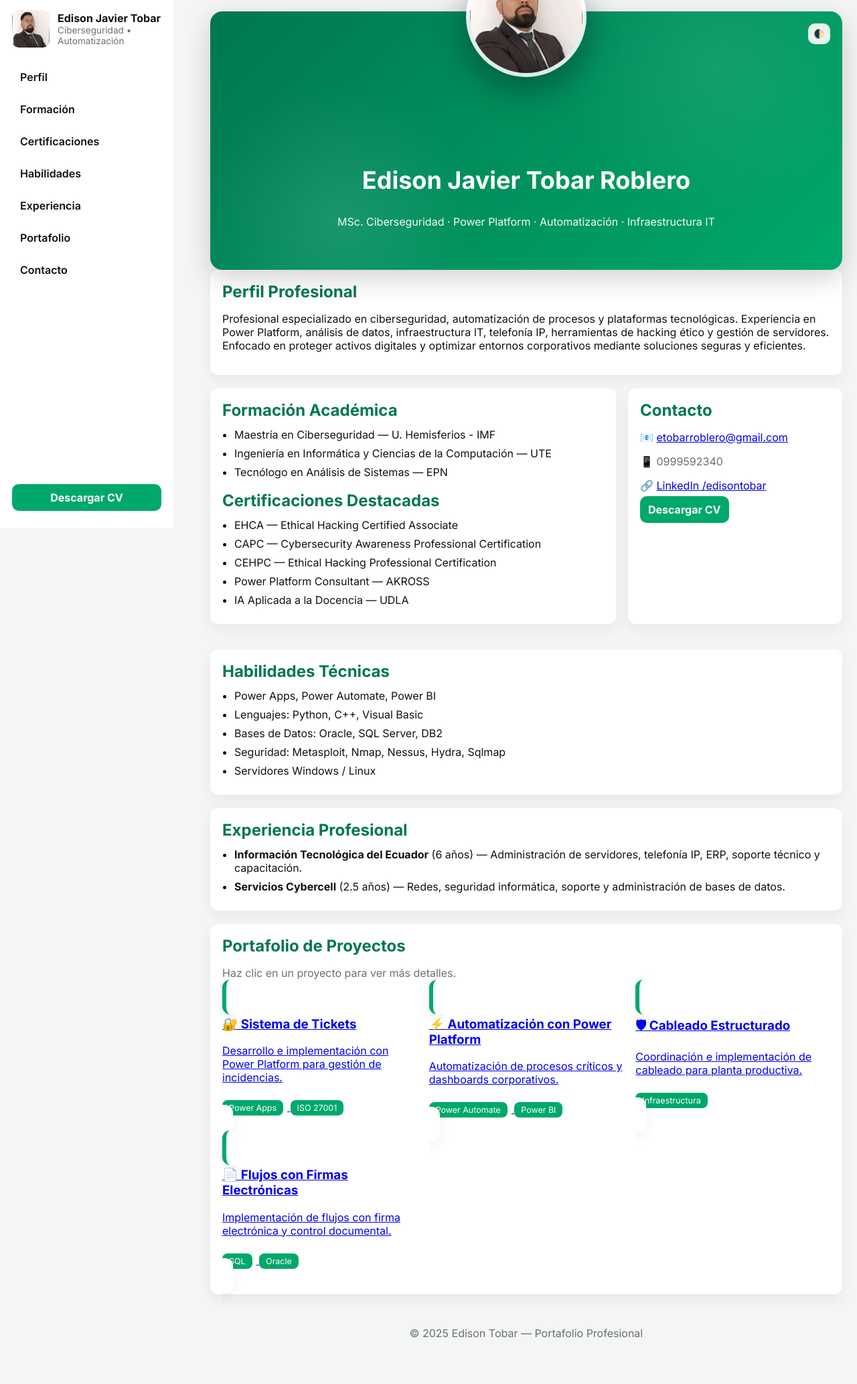
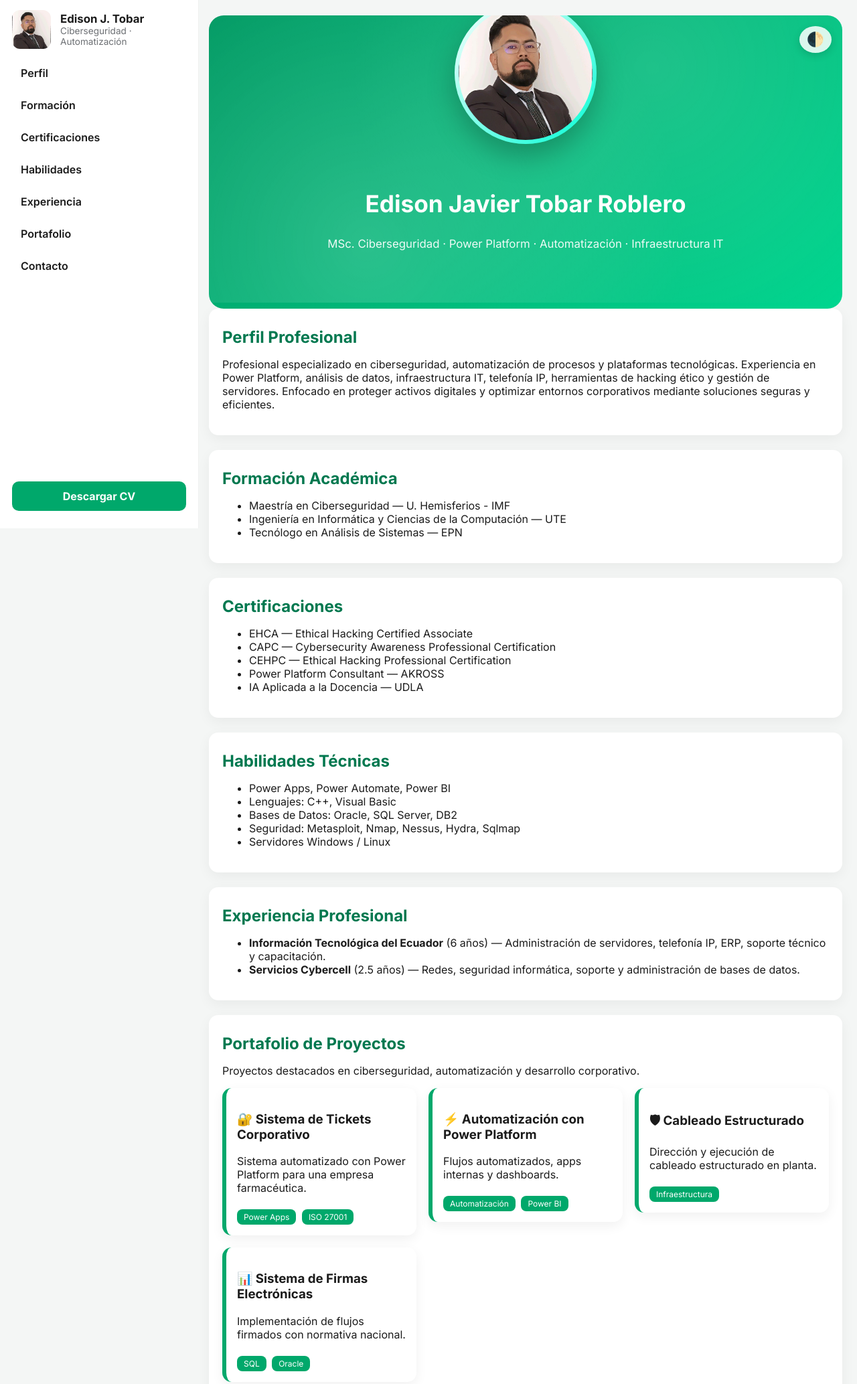
Before and after one commit to edison-tobar/edisontobar.github.io, a plain HTML site: page index.html in a window 1280 px wide. Shown: the part 11-2078 px from the top of the page at 67% size. Drawn offline with Linux system fonts and the light colour scheme.

Commit message:
Add files via upload

```diff
--- a/index.html
+++ b/index.html
@@ -1,207 +1,283 @@
 <!DOCTYPE html>
 <html lang="es">
 <head>
-<meta charset="utf-8" />
-<meta name="viewport" content="width=device-width,initial-scale=1" />
+<meta charset="utf-8">
+<meta name="viewport" content="width=device-width, initial-scale=1">
+
 <title>Edison Tobar — Portafolio Profesional</title>
 
 <link href="https://fonts.googleapis.com/css2?family=Inter:wght@300;400;600;700&display=swap" rel="stylesheet">
 
 <style>
-  /* ---------- VARIABLES ---------- */
+/* ==========================================================
+   VARIABLES GLOBALES
+========================================================== */
 :root{
   --verde: #00a86b;
   --verde-oscuro: #00784f;
-    --bg-light: #f4f6f5;
-    --card-light: #ffffff;
-    --text-light: #111;
-    --muted-light: #6c6f73;
-
-    --bg-dark: #0f1112;
-    --card-dark: #141517;
-    --text-dark: #eef1f2;
-    --muted-dark: #9aa0a3;
-
-    --sidebar-w: 260px;
-    --radius: 12px;
+  --bg: #f4f6f5;
+  --card: #ffffff;
+  --text: #1b1b1b;
+  --muted: #6c6f73;
+  --sidebar-width: 260px;
+  --radius: 14px;
 }
 
-  /* base (uses light by default, body.dark toggles dark) */
-  *{box-sizing:border-box}
-  html,body{height:100%}
+/* Modo oscuro */
+body.dark{
+  --bg:#0e1011;
+  --card:#161718;
+  --text:#eef1f2;
+  --muted:#9ca0a3;
+}
+
 body{
   margin:0;
-    font-family:Inter,system-ui,-apple-system,"Segoe UI",Roboto,"Helvetica Neue",Arial;
-    background:var(--bg-light);
-    color:var(--text-light);
-    -webkit-font-smoothing:antialiased;
-    -moz-osx-font-smoothing:grayscale;
-    transition:background .28s,color .28s;
+  background:var(--bg);
+  font-family:"Inter",sans-serif;
+  color:var(--text);
+  transition:background .25s,color .25s;
 }
-  body.dark{
-    background:var(--bg-dark);
-    color:var(--text-dark);
+a{text-decoration:none;color:inherit;}
+img{display:block;max-width:100%;}
+
+/* ==========================================================
+   SIDEBAR DESKTOP
+========================================================== */
+.sidebar{
+  position:fixed;
+  top:0; left:0; bottom:0;
+  width:var(--sidebar-width);
+  padding:26px 18px;
+  background:var(--card);
+  border-right:1px solid rgba(0,0,0,0.06);
+  z-index:999;
+  display:flex;
+  flex-direction:column;
 }
 
-  /* compute card/background colors */
-  .card, .sidebar, .topnav, .p-card { background: var(--card-light); }
-  body.dark .card, body.dark .sidebar, body.dark .topnav, body.dark .p-card { background: var(--card-dark); }
-  .muted{ color:var(--muted-light) }
-  body.dark .muted{ color:var(--muted-dark) }
+.brand{
+  display:flex;
+  gap:14px;
+  align-items:center;
+}
+.brand img{
+  width:58px; height:58px;
+  border-radius:12px;
+  object-fit:cover;
+}
+.brand .name{font-weight:700;font-size:1.05rem;}
+.brand .role{font-size:.85rem;color:var(--muted);}
 
-  /* ---------- LAYOUT ---------- */
-  .sidebar{
-    position:fixed; left:0; top:0; bottom:0;
-    width:var(--sidebar-w);
-    padding:26px 18px;
-    display:flex; flex-direction:column; gap:14px;
-    border-right:1px solid rgba(0,0,0,0.06);
-    z-index:1100;
+.side-nav{
+  display:flex;
+  flex-direction:column;
+  margin-top:16px;
+  gap:8px;
 }
-  .brand{ display:flex; gap:12px; align-items:center; text-decoration:none; color:inherit}
-  .brand img{ width:56px; height:56px; border-radius:10px; object-fit:cover }
-  .brand .name{ font-weight:700 }
-  .brand .role{ font-size:0.85rem; color:var(--muted-light) }
-  body.dark .brand .role{ color:var(--muted-dark) }
+.side-nav a{
+  padding:10px 13px;
+  border-radius:10px;
+  font-weight:600;
+}
+.side-nav a:hover{
+  background:rgba(0,168,107,0.14);
+  color:var(--verde-oscuro);
+}
 
-  nav.side-nav{ margin-top:10px; display:flex; flex-direction:column; gap:8px }
-  nav.side-nav a{ padding:10px 12px; border-radius:10px; color:inherit; font-weight:600; text-decoration:none }
-  nav.side-nav a:hover{ background:rgba(0,168,107,0.08); color:var(--verde-oscuro) }
+.cv-btn{
+  margin-top:auto;
+  background:var(--verde);
+  color:white;
+  padding:12px;
+  border-radius:10px;
+  font-weight:700;
+  text-align:center;
+}
 
-  .cv-btn{ margin-top:auto; background:var(--verde); color:white; padding:10px 12px; border-radius:10px; text-align:center; font-weight:700; text-decoration:none }
+/* ==========================================================
+   NAV SUPERIOR MÓVIL
+========================================================== */
+.topnav{
+  display:none;
+}
 
-  /* topnav mobile */
-  .topnav{ display:none }
-  @media(max-width:800px){
-    .sidebar{ display:none }
+@media(max-width:760px){
+  .sidebar{display:none;}
   .topnav{
-      display:flex; position:fixed; top:0; left:0; right:0; height:58px;
-      align-items:center; gap:12px; padding:0 14px; z-index:1099; border-bottom:1px solid rgba(0,0,0,0.06);
+    display:flex;
+    position:fixed;
+    top:0; left:0; right:0;
+    height:58px;
+    align-items:center;
+    justify-content:space-between;
+    padding:0 16px;
+    background:var(--card);
+    box-shadow:0 4px 16px rgba(0,0,0,.08);
+    z-index:998;
   }
 }
 
-  main.content{
-    margin-left: calc(var(--sidebar-w) + 32px);
-    padding:28px 22px 80px;
+/* ==========================================================
+   CONTENIDO GENERAL
+========================================================== */
+.content{
+  margin-left:calc(var(--sidebar-width) + 30px);
+  padding:34px 22px 120px;
 }
-  @media(max-width:1000px){
-    main.content{ margin-left: 90px }
-  }
-  @media(max-width:800px){
-    main.content{ margin-left: 0; padding-top:84px }
+@media(max-width:760px){
+  .content{margin-left:0;padding-top:80px;}
 }
 
-  /* ---------- HERO PREMIUM (FIXED) ---------- */
+.card{
+  background:var(--card);
+  padding:20px;
+  border-radius:var(--radius);
+  margin-bottom:22px;
+  box-shadow:0 6px 20px rgba(0,0,0,0.05);
+}
+
+h2{margin:8px 0 12px;color:var(--verde-oscuro);}
+
+/* ==========================================================
+   HERO PREMIUM
+========================================================== */
 .hero{
   position:relative;
-    border-radius:18px;
-    padding:120px 26px 46px;
+  border-radius:22px;
+  padding:120px 20px 70px;
+  text-align:center;
   color:white;
-    overflow: visible; /* IMPORTANT: allow photo overflow */
-    background: linear-gradient(135deg, var(--verde-oscuro), var(--verde));
-    box-shadow: 0 12px 40px rgba(0,0,0,0.18);
+  background:linear-gradient(135deg,#009a63,#00d68f);
+  overflow:hidden;
 }
 
-  /* decorative floating background */
+/* Fondo animado */
 .hero::before{
   content:"";
-    position:absolute; inset:0; z-index:0;
+  position:absolute;
+  inset:0;
   background:
-      radial-gradient(circle at 20% 80%, rgba(255,255,255,0.10), transparent 25%),
-      radial-gradient(circle at 80% 20%, rgba(255,255,255,0.08), transparent 28%);
-    pointer-events:none;
+    radial-gradient(circle at 25% 80%,rgba(255,255,255,.3),transparent 60%),
+    radial-gradient(circle at 70% 20%,rgba(255,255,255,.22),transparent 60%);
+  animation:heroFloat 12s infinite alternate ease-in-out;
+  opacity:.55;
+}
+@keyframes heroFloat{
+  from{transform:translateY(0);}
+  to{transform:translateY(-26px);}
 }
 
-  /* photo wrapper (keeps image safe and centered) */
-  .hero .photo-wrap{
+/* Foto flotante */
+.photo-wrapper{
   position:absolute;
+  top: -20px !important;   /* Antes: -70px → Ajustado para que se vea completo */
   left:50%;
   transform:translateX(-50%);
-    top: -82px;             /* tuned to avoid cut */
-    width: 180px;
-    height: 180px;
+  width:200px; height:200px;
   padding:6px;
+  background:linear-gradient(135deg,#ffffff,#00ffd5);
   border-radius:50%;
-    background: linear-gradient(180deg, rgba(255,255,255,0.95), rgba(255,255,255,0.85));
-    box-shadow: 0 20px 50px rgba(2,6,23,0.35);
-    z-index:12;
-    display:flex;
-    align-items:center;
-    justify-content:center;
+  box-shadow:0 18px 40px rgba(0,0,0,.25);
+  z-index:10;
+}
+.photo{
+  width:100%; height:100%;
+  border-radius:50%;
+  object-fit:cover;
 }
 
-  .hero .photo-wrap img{
-    width:100%;
-    height:100%;
-    object-fit:cover;       /* use cover for professional crop but object-position center */
-    object-position:center;
-    border-radius:50%;
-    display:block;
+/* Textos */
+.hero-title{
+  margin-top:140px;
+  font-size:2.2rem;
+  font-weight:800;
+}
+.hero-sub{
+  font-size:1.05rem;
+  opacity:.92;
 }
 
-  .hero h1{ margin-top: 110px; text-align:center; font-size:2.25rem; z-index:10; position:relative }
-  .hero p{ text-align:center; margin-top:10px; opacity:0.95; z-index:10; position:relative }
-
-  @media(max-width:900px){
-    .hero{ padding-top:100px }
-    .hero .photo-wrap{ width:150px; height:150px; top:-70px }
-    .hero h1{ margin-top:90px; font-size:1.6rem }
+/* Botón Modo oscuro */
+.dark-btn{
+  position:absolute;
+  top:16px; right:16px;
+  font-size:21px;
+  border:none;
+  background:rgba(255,255,255,0.85);
+  color:#222;
+  padding:8px 11px;
+  border-radius:50%;
+  cursor:pointer;
+  box-shadow:0 4px 12px rgba(0,0,0,.15);
+  z-index:20;
 }
-  @media(max-width:480px){
-    .hero{ padding-top:90px }
-    .hero .photo-wrap{ width:120px; height:120px; top:-58px }
-    .hero h1{ margin-top:78px; font-size:1.3rem }
+body.dark .dark-btn{
+  background:rgba(26,26,26,0.65);
+  color:white;
 }
 
-  /* ---------- SECTIONS ---------- */
-  .card{ background: var(--card-light); border-radius:12px; padding:18px; margin-bottom:20px; box-shadow: 0 8px 22px rgba(0,0,0,0.06) }
-  body.dark .card{ background: var(--card-dark) }
+@media(max-width:480px){
+  .photo-wrapper{width:140px;height:140px;top:-60px;}
+  .hero-title{font-size:1.6rem;margin-top:100px;}
+}
 
-  h2.section-title{ color: var(--verde-oscuro); margin:0 0 12px; }
+/* ==========================================================
+   MASONRY GRID
+========================================================== */
+.masonry{
+  display:flex;
+  gap:18px;
+}
+.mason-col{
+  flex:1;
+  display:flex;
+  flex-direction:column;
+  gap:18px;
+}
+.masonry-item{text-decoration:none;color:inherit;}
 
-  .two-col{ display:grid; grid-template-columns: 1fr 320px; gap:18px }
-  @media(max-width:900px){ .two-col{ grid-template-columns:1fr } }
+.p-card{
+  background:var(--card);
+  padding:16px;
+  border-radius:var(--radius);
+  border-left:6px solid var(--verde);
+  box-shadow:0 6px 18px rgba(0,0,0,0.06);
+  transition:.25s;
+}
+.p-card:hover{
+  transform:translateY(-6px);
+  box-shadow:0 12px 24px rgba(0,0,0,0.15);
+}
+.badge{
+  display:inline-block;
+  background:var(--verde);
+  color:white;
+  padding:4px 10px;
+  border-radius:8px;
+  font-size:.75rem;
+  margin-right:4px;
+  margin-top:6px;
+}
+</style>
 
-  ul{ padding-left:18px; margin:0 }
-  li{ margin-bottom:8px; color: inherit }
-
-  /* ---------- MASONRY (JS-driven columns) ---------- */
-  #masonry{ display:flex; gap:18px }
-  .mason-col{ flex:1; display:flex; flex-direction:column; gap:18px }
-  .p-card{
-    border-radius:12px; padding:16px; box-shadow: 0 6px 20px rgba(0,0,0,0.06);
-    background: var(--card-light); border-left:6px solid var(--verde);
-  }
-  body.dark .p-card{ background: var(--card-dark) }
-
-  .badge{ display:inline-block; background:var(--verde); color:white; padding:4px 10px; border-radius:8px; font-size:.78rem; margin-right:6px; margin-top:8px }
-
-  /* ---------- FOOTER ---------- */
-  footer{ text-align:center; padding:28px; color: var(--muted-light) }
-  body.dark footer{ color: var(--muted-dark) }
-
-  /* small helpers */
-  .muted{ color: var(--muted-light) } body.dark .muted{ color:var(--muted-dark) }
-
-  /* ---------- focus / accessibility ---------- */
-  a:focus, button:focus{ outline:3px solid rgba(0,168,107,0.14); outline-offset:3px; border-radius:8px }
-
-</style>
 </head>
 
 <body>
 
-  <!-- SIDEBAR -->
-  <aside class="sidebar" aria-label="Menú">
+<!-- ======================================================
+     SIDEBAR (DESKTOP)
+====================================================== -->
+<aside class="sidebar">
   <a class="brand" href="#">
-      <img src="foto_edison_tobar.png" alt="Foto Edison">
+    <img src="foto_edison_tobar.png" alt="">
     <div>
-        <div class="name">Edison Javier Tobar</div>
-        <div class="role muted">Ciberseguridad • Automatización</div>
+      <div class="name">Edison J. Tobar</div>
+      <div class="role">Ciberseguridad · Automatización</div>
     </div>
   </a>
 
-    <nav class="side-nav" aria-label="Secciones">
+  <nav class="side-nav">
     <a href="#perfil">Perfil</a>
     <a href="#formacion">Formación</a>
     <a href="#certificaciones">Certificaciones</a>
@@ -211,39 +287,41 @@
     <a href="#contacto">Contacto</a>
   </nav>
 
-    <a class="cv-btn" href="CV_Edison_Tobar_2025.pdf" target="_blank" rel="noopener">Descargar CV</a>
+  <a class="cv-btn" href="CV_Edison_Tobar_2025.pdf" target="_blank">Descargar CV</a>
 </aside>
 
-  <!-- TOPNAV (mobile) -->
-  <div class="topnav" role="navigation" aria-label="Navegación móvil" style="display:none">
-    <div style="display:flex;align-items:center;gap:10px">
-      <img src="foto_edison_tobar.png" alt="" style="width:38px;height:38px;border-radius:8px;object-fit:cover">
+<!-- ======================================================
+     TOPNAV (MÓVIL)
+====================================================== -->
+<div class="topnav">
+  <div style="display:flex;align-items:center;gap:10px;">
+    <img src="foto_edison_tobar.png" width="38" height="38" style="border-radius:10px;object-fit:cover;">
     <strong>Edison Tobar</strong>
   </div>
-    <div>
-      <button id="mobileDark" aria-label="Alternar tema" style="background:none;border:none;font-size:20px;cursor:pointer">🌓</button>
-    </div>
+
+  <button id="darkToggleMobile" style="background:none;border:none;font-size:22px;">🌓</button>
 </div>
 
-  <!-- MAIN -->
-  <main class="content" id="mainContent">
+<!-- ======================================================
+     CONTENIDO
+====================================================== -->
+<main class="content">
 
 <!-- HERO PREMIUM -->
-    <section class="hero" role="banner" aria-label="Encabezado">
-      <!-- dark toggle (desktop) -->
-      <button id="darkToggle" aria-label="Alternar tema" class="dark-toggle" style="position:absolute;right:18px;top:18px;background:rgba(255,255,255,0.9);border:0;padding:8px;border-radius:10px;cursor:pointer;z-index:15">🌓</button>
+<section class="hero">
+  <button id="darkToggle" class="dark-btn">🌓</button>
 
-      <div class="photo-wrap" aria-hidden="true">
-        <img src="foto_edison_tobar.png" alt="Edison Tobar">
+  <div class="photo-wrapper">
+    <img class="photo" src="foto_edison_tobar.png" alt="">
   </div>
 
-      <h1>Edison Javier Tobar Roblero</h1>
-      <p>MSc. Ciberseguridad · Power Platform · Automatización · Infraestructura IT</p>
+  <h1 class="hero-title">Edison Javier Tobar Roblero</h1>
+  <p class="hero-sub">MSc. Ciberseguridad · Power Platform · Automatización · Infraestructura IT</p>
 </section>
 
 <!-- PERFIL -->
-    <section id="perfil" class="card" aria-labelledby="perfil-title">
-      <h2 id="perfil-title" class="section-title">Perfil Profesional</h2>
+<section id="perfil" class="card">
+  <h2>Perfil Profesional</h2>
   <p>
     Profesional especializado en ciberseguridad, automatización de procesos y plataformas tecnológicas.
     Experiencia en Power Platform, análisis de datos, infraestructura IT, telefonía IP, herramientas de hacking ético
@@ -251,18 +329,18 @@
   </p>
 </section>
 
-    <!-- FORMACIÓN + CONTACT -->
-    <section class="two-col" style="margin-bottom:18px;">
-
-      <div class="card" id="formacion" aria-labelledby="formacion-title">
-        <h2 id="formacion-title" class="section-title">Formación Académica</h2>
+<!-- FORMACIÓN + CONTACTO -->
+<section class="card" id="formacion">
+  <h2>Formación Académica</h2>
   <ul>
     <li>Maestría en Ciberseguridad — U. Hemisferios - IMF</li>
     <li>Ingeniería en Informática y Ciencias de la Computación — UTE</li>
     <li>Tecnólogo en Análisis de Sistemas — EPN</li>
   </ul>
+</section>
 
-        <h2 style="margin-top:18px" id="certificaciones" class="section-title">Certificaciones Destacadas</h2>
+<section class="card" id="certificaciones">
+  <h2>Certificaciones</h2>
   <ul>
     <li>EHCA — Ethical Hacking Certified Associate</li>
     <li>CAPC — Cybersecurity Awareness Professional Certification</li>
@@ -270,33 +348,21 @@
     <li>Power Platform Consultant — AKROSS</li>
     <li>IA Aplicada a la Docencia — UDLA</li>
   </ul>
-      </div>
-
-      <aside class="card" aria-labelledby="contacto-title" id="contacto">
-        <h2 id="contacto-title" class="section-title">Contacto</h2>
-        <p class="muted">📧 <a href="mailto:etobarroblero@gmail.com">etobarroblero@gmail.com</a></p>
-        <p class="muted">📱 0999592340</p>
-        <p class="muted">🔗 <a href="https://www.linkedin.com/in/edisontobar" target="_blank" rel="noopener">LinkedIn /edisontobar</a></p>
-        <a class="cv-btn" href="CV_Edison_Tobar_2025.pdf" target="_blank" rel="noopener">Descargar CV</a>
-      </aside>
-
 </section>
 
-    <!-- HABILIDADES -->
-    <section id="habilidades" class="card">
-      <h2 class="section-title">Habilidades Técnicas</h2>
+<section class="card" id="habilidades">
+  <h2>Habilidades Técnicas</h2>
   <ul>
     <li>Power Apps, Power Automate, Power BI</li>
-        <li>Lenguajes: Python, C++, Visual Basic</li>
+    <li>Lenguajes: C++, Visual Basic</li>
     <li>Bases de Datos: Oracle, SQL Server, DB2</li>
     <li>Seguridad: Metasploit, Nmap, Nessus, Hydra, Sqlmap</li>
     <li>Servidores Windows / Linux</li>
   </ul>
 </section>
 
-    <!-- EXPERIENCIA -->
-    <section id="experiencia" class="card">
-      <h2 class="section-title">Experiencia Profesional</h2>
+<section class="card" id="experiencia">
+  <h2>Experiencia Profesional</h2>
   <ul>
     <li><strong>Información Tecnológica del Ecuador</strong> (6 años) — Administración de servidores, telefonía IP, ERP, soporte técnico y capacitación.</li>
     <li><strong>Servicios Cybercell</strong> (2.5 años) — Redes, seguridad informática, soporte y administración de bases de datos.</li>
@@ -304,129 +370,119 @@
 </section>
 
 <!-- PORTAFOLIO -->
-    <section id="portafolio" class="card" aria-labelledby="portafolio-title">
-      <h2 id="portafolio-title" class="section-title">Portafolio de Proyectos</h2>
-      <p class="muted">Haz clic en un proyecto para ver más detalles.</p>
+<section id="portafolio" class="card">
+  <h2>Portafolio de Proyectos</h2>
+  <p class="muted">Proyectos destacados en ciberseguridad, automatización y desarrollo corporativo.</p>
 
-      <div id="masonry">
-        <!-- Project 1 -->
-        <article class="masonry-item">
-          <a href="proyecto-tickets.html" class="p-card" title="Sistema de Tickets">
-            <h3>🔐 Sistema de Tickets</h3>
-            <p>Desarrollo e implementación con Power Platform para gestión de incidencias.</p>
-            <div>
+  <div id="masonry" class="masonry">
+
+    <a class="masonry-item" href="proyecto-tickets.html">
+      <div class="p-card">
+        <h3>🔐 Sistema de Tickets Corporativo</h3>
+        <p>Sistema automatizado con Power Platform para una empresa farmacéutica.</p>
         <span class="badge">Power Apps</span>
         <span class="badge">ISO 27001</span>
       </div>
     </a>
-        </article>
 
-        <!-- Project 2 -->
-        <article class="masonry-item">
-          <a href="proyecto-automatizacion.html" class="p-card" title="Automatización">
+    <a class="masonry-item" href="proyecto-automatizacion.html">
+      <div class="p-card">
         <h3>⚡ Automatización con Power Platform</h3>
-            <p>Automatización de procesos críticos y dashboards corporativos.</p>
-            <div>
-              <span class="badge">Power Automate</span>
+        <p>Flujos automatizados, apps internas y dashboards.</p>
+        <span class="badge">Automatización</span>
         <span class="badge">Power BI</span>
       </div>
     </a>
-        </article>
 
-        <!-- Project 3 -->
-        <article class="masonry-item">
-          <a href="proyecto-cableado.html" class="p-card" title="Cableado Estructurado">
+    <a class="masonry-item" href="proyecto-cableado.html">
+      <div class="p-card">
         <h3>🛡 Cableado Estructurado</h3>
-            <p>Coordinación e implementación de cableado para planta productiva.</p>
-            <div>
+        <p>Dirección y ejecución de cableado estructurado en planta.</p>
         <span class="badge">Infraestructura</span>
       </div>
     </a>
-        </article>
 
-        <!-- Project 4 -->
-        <article class="masonry-item">
-          <a href="proyecto-firmas.html" class="p-card" title="Firmas Electrónicas">
-            <h3>📄 Flujos con Firmas Electrónicas</h3>
-            <p>Implementación de flujos con firma electrónica y control documental.</p>
-            <div>
+    <a class="masonry-item" href="proyecto-firmas.html">
+      <div class="p-card">
+        <h3>📊 Sistema de Firmas Electrónicas</h3>
+        <p>Implementación de flujos firmados con normativa nacional.</p>
         <span class="badge">SQL</span>
         <span class="badge">Oracle</span>
       </div>
     </a>
-        </article>
+
   </div>
 </section>
 
-    <footer>
+<!-- CONTACTO -->
+<section id="contacto" class="card">
+  <h2>Contacto</h2>
+  <p>
+    📧 <a href="mailto:etobarroblero@gmail.com">etobarroblero@gmail.com</a><br>
+    📱 0999592340<br>
+    🔗 <a href="https://www.linkedin.com/in/edisontobar" target="_blank">LinkedIn /edisontobar</a><br><br>
+    📄 <a href="CV_Edison_Tobar_2025.pdf" class="cv-btn" target="_blank">Descargar CV</a>
+  </p>
+</section>
+
+</main>
+
+<footer style="text-align:center;color:var(--muted);padding:30px;margin-top:40px;">
   © 2025 Edison Tobar — Portafolio Profesional
 </footer>
 
-  </main>
+<!-- ======================================================
+     SCRIPTS
+====================================================== -->
+<script>
 
-<script>
-/* ======================
-   THEME (dark/light)
-   - stored in localStorage
-====================== */
-const darkToggle = document.getElementById('darkToggle');
-const mobileDark = document.getElementById('mobileDark');
+/* DARK MODE */
+const darkToggle = document.getElementById("darkToggle");
+const darkToggleMobile = document.getElementById("darkToggleMobile");
 
-function applyTheme(theme){
-  if(theme === 'dark'){
-    document.body.classList.add('dark');
-    localStorage.setItem('theme','dark');
+function setDark(mode){
+  if(mode){
+    document.body.classList.add("dark");
+    localStorage.setItem("darkMode","on");
   } else {
-    document.body.classList.remove('dark');
-    localStorage.setItem('theme','light');
+    document.body.classList.remove("dark");
+    localStorage.setItem("darkMode","off");
   }
 }
 
-/* load saved or system */
-const saved = localStorage.getItem('theme');
-if(saved) applyTheme(saved);
-else {
-  // default to dark for this design
-  const prefersDark = window.matchMedia && window.matchMedia('(prefers-color-scheme: dark)').matches;
-  applyTheme(prefersDark ? 'dark' : 'light');
-}
+setDark(localStorage.getItem("darkMode")==="on");
 
-darkToggle?.addEventListener('click', ()=>{
-  applyTheme(document.body.classList.contains('dark') ? 'light' : 'dark');
-});
-mobileDark?.addEventListener('click', ()=>{
-  applyTheme(document.body.classList.contains('dark') ? 'light' : 'dark');
+[darkToggle, darkToggleMobile].forEach(btn=>{
+  if(btn){ btn.addEventListener("click",()=>setDark(!document.body.classList.contains("dark"))); }
 });
 
-/* ======================
-   MASONRY (simple, robust)
-====================== */
-function buildMasonry(){
-  const container = document.getElementById('masonry');
-  if(!container) return;
-  const items = Array.from(container.querySelectorAll('.masonry-item'));
-  const width = window.innerWidth;
-  let cols = width < 700 ? 1 : width < 1000 ? 2 : 3;
+/* MASONRY */
+function masonry(){
+  const grid=document.getElementById("masonry");
+  if(!grid) return;
 
-  // prepare columns
-  container.innerHTML = '';
-  const columns = [];
-  for(let i=0;i<cols;i++){
-    const col = document.createElement('div');
-    col.className = 'mason-col';
-    container.appendChild(col);
-    columns.push(col);
-  }
+  const items=[...grid.children];
+  let cols = window.innerWidth < 600 ? 1 :
+             window.innerWidth < 900 ? 2 :
+             window.innerWidth < 1300 ? 3 : 4;
 
-  items.forEach((it, idx)=>{
-    columns[idx % cols].appendChild(it);
+  let columns = Array.from({length:cols},()=>[]);
+
+  items.forEach((item,i)=>columns[i%cols].push(item));
+
+  grid.innerHTML="";
+  columns.forEach(col=>{
+    let div=document.createElement("div");
+    div.className="mason-col";
+    col.forEach(el=>div.appendChild(el));
+    grid.appendChild(div);
   });
 }
 
-/* initial + on resize */
-window.addEventListener('load', buildMasonry);
-window.addEventListener('resize', ()=> { window.requestAnimationFrame(buildMasonry) });
+window.addEventListener("load",masonry);
+window.addEventListener("resize",masonry);
 
 </script>
+
 </body>
 </html>
```
Lines whose indentation alone changed are shown as unchanged.
